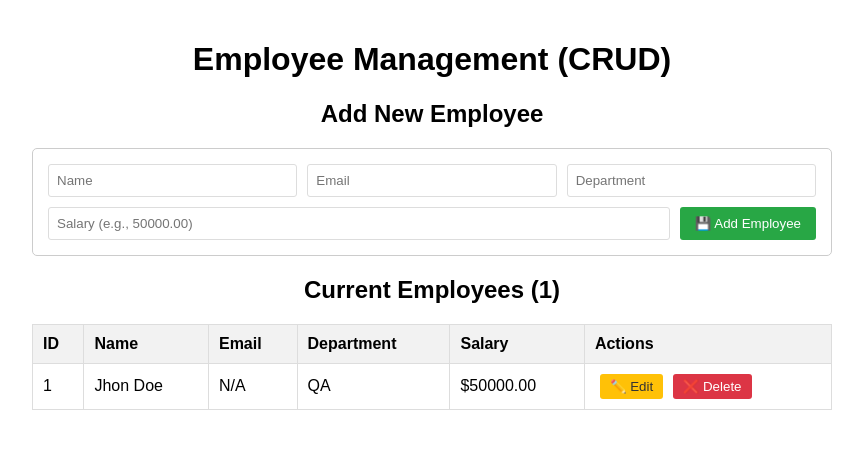
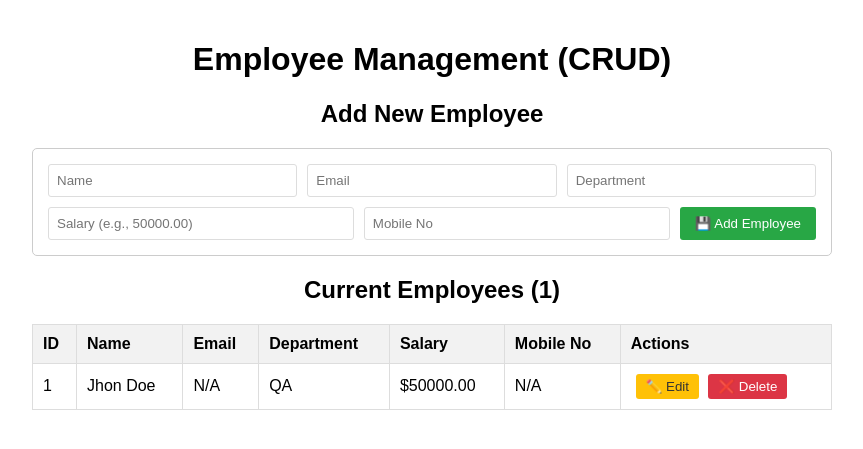
Before and after one commit to yogeshj-mphasis/tool_analysis, a Node server app: page / in a window 1280 px wide. Shown: the top 449 px of the page, without its empty margins (208-1071 px from the left). Run offline with Node 20, Linux system fonts and the light colour scheme; data comes from the database, SQL or seed files in the repository; some libraries are stand-ins or nearby versions.

Commit message:
I have updated the `database.js` file to include the `mobile_no` field in the `employees` table.
I have updated the `server.js` file to include the `mobile_no` field in the `CREATE` and `UPDATE` operations.

I have updated the `views/index.ejs` file to include the `mobile_no` field in the employee list and the "add/edit" forms.

```diff
--- a/database.js
+++ b/database.js
@@ -15,7 +15,8 @@ let db = new sqlite3.Database(DB_SOURCE, (err) => {
             name TEXT NOT NULL,
             email TEXT,
             department TEXT,
-            salary REAL
+            salary REAL,
+            mobile_no TEXT
         )`,
         (err) => {
             if (err) {
--- a/server.js
+++ b/server.js
@@ -26,15 +26,15 @@ app.get('/', (req, res) => {
 
 // 2. CREATE: Add a new employee (C)
 app.post('/add', (req, res) => {
-    const { name, email, department, salary } = req.body;
+    const { name, email, department, salary, mobile_no } = req.body;
 
     // Basic validation
     if (!name || !department) {
         return res.status(400).send("Name and Department are required.");
     }
 
-    const sql = 'INSERT INTO employees (name, email, department, salary) VALUES (?, ?, ?, ?)';
-    const params = [name, email || null, department, parseFloat(salary) || 0];
+    const sql = 'INSERT INTO employees (name, email, department, salary, mobile_no) VALUES (?, ?, ?, ?, ?)';
+    const params = [name, email || null, department, parseFloat(salary) || 0, mobile_no || null];
 
     db.run(sql, params, function(err) {
         if (err) {
@@ -48,15 +48,15 @@ app.post('/add', (req, res) => {
 // 3. UPDATE: Edit an existing employee (U)
 app.post('/update/:id', (req, res) => {
     const id = req.params.id;
-    const { name, email, department, salary } = req.body;
+    const { name, email, department, salary, mobile_no } = req.body;
 
     // Basic validation
     if (!name || !department) {
         return res.status(400).send("Name and Department are required for update.");
     }
 
-    const sql = 'UPDATE employees SET name = ?, email = ?, department = ?, salary = ? WHERE id = ?';
-    const params = [name, email || null, department, parseFloat(salary) || 0, id];
+    const sql = 'UPDATE employees SET name = ?, email = ?, department = ?, salary = ?, mobile_no = ? WHERE id = ?';
+    const params = [name, email || null, department, parseFloat(salary) || 0, mobile_no || null, id];
 
     db.run(sql, params, function(err) {
         if (err) {
--- a/views/index.ejs
+++ b/views/index.ejs
@@ -30,6 +30,7 @@
         <input type="email" name="email" placeholder="Email">
         <input type="text" name="department" placeholder="Department" required>
         <input type="number" name="salary" placeholder="Salary (e.g., 50000.00)">
+        <input type="text" name="mobile_no" placeholder="Mobile No">
         <button type="submit">💾 Add Employee</button>
     </form>
 
@@ -43,6 +44,7 @@
                 <th>Email</th>
                 <th>Department</th>
                 <th>Salary</th>
+                <th>Mobile No</th>
                 <th>Actions</th>
             </tr>
         </thead>
@@ -54,6 +56,7 @@
                     <td class="email-display"><%= employee.email || 'N/A' %></td>
                     <td class="dept-display"><%= employee.department %></td>
                     <td class="salary-display">$<%= employee.salary ? employee.salary.toFixed(2) : 'N/A' %></td>
+                    <td class="mobile-display"><%= employee.mobile_no || 'N/A' %></td>
                     <td class="actions">
                         <button class="edit-toggle-btn"
                                 onclick="toggleEdit('<%= employee.id %>')">✏️ Edit</button>
@@ -67,12 +70,13 @@
 
                 <tr id="edit-form-row-<%= employee.id %>" style="display: none;" class="edit-row">
                     <td></td>
-                    <td colspan="5">
+                    <td colspan="6">
                         <form action="/update/<%= employee.id %>" method="POST" class="edit-form">
                             <input type="text" name="name" value="<%= employee.name %>" required>
                             <input type="email" name="email" value="<%= employee.email || '' %>" placeholder="Email">
                             <input type="text" name="department" value="<%= employee.department %>" required>
                             <input type="number" name="salary" value="<%= employee.salary %>" step="0.01" placeholder="Salary">
+                            <input type="text" name="mobile_no" value="<%= employee.mobile_no || '' %>" placeholder="Mobile No">
                             <button type="submit">✅ Save Changes</button>
                             <button type="button" onclick="toggleEdit('<%= employee.id %>')"
                                     style="background-color: #6c757d;">Candel</button>
```
